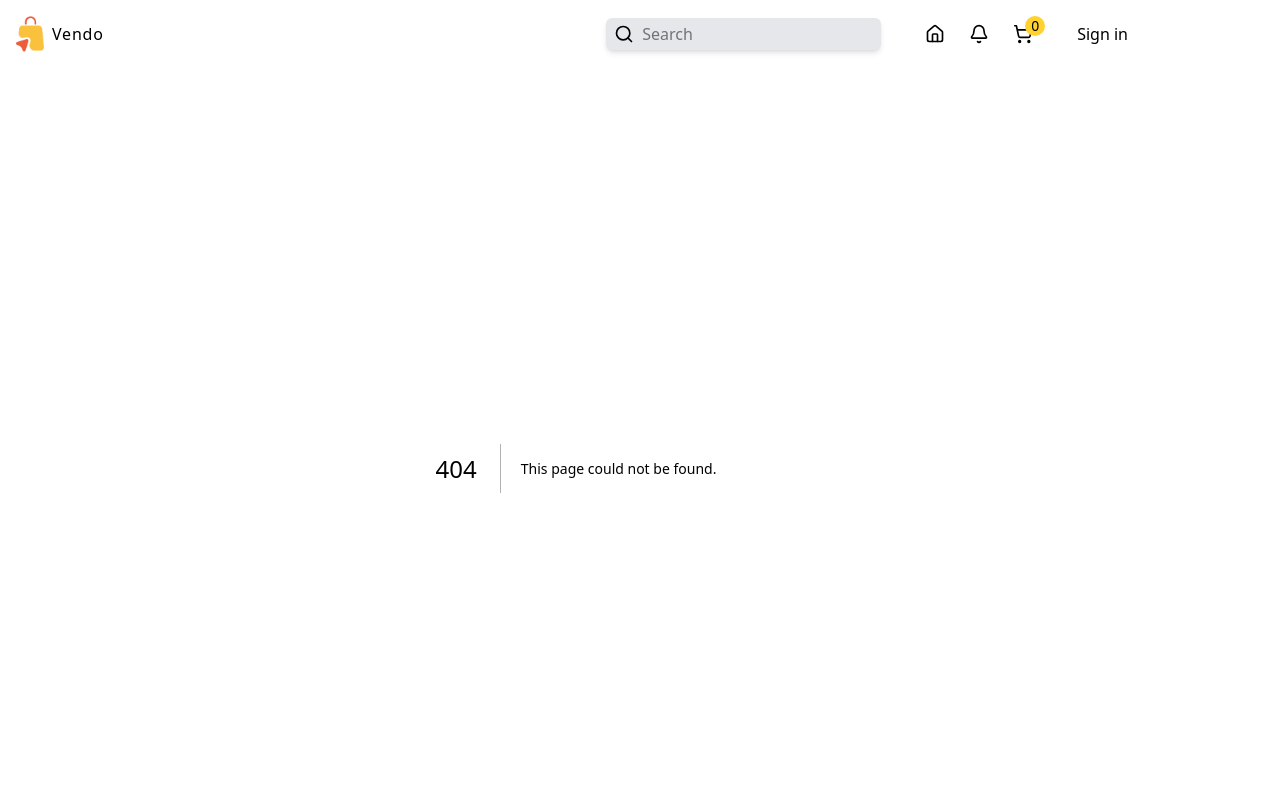
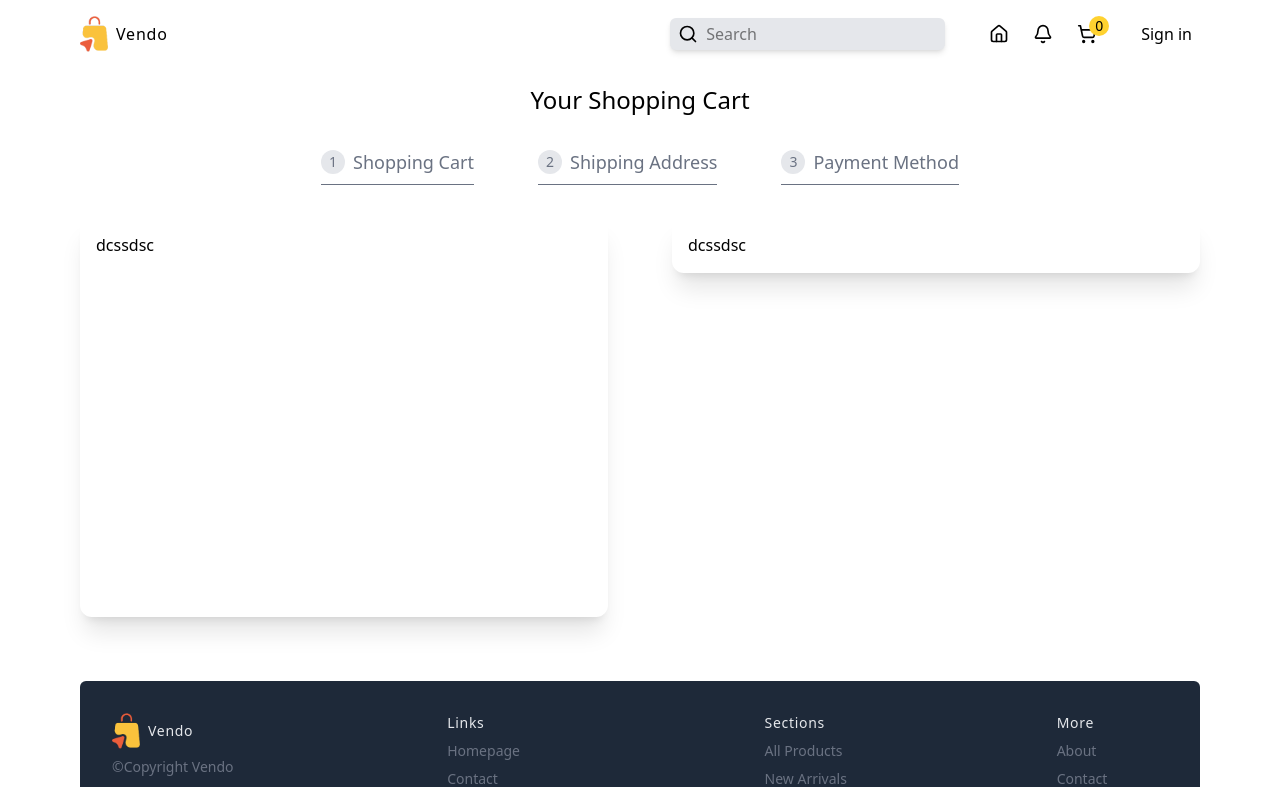
Before and after one commit to SubhodeepSamanta/Vendo, a Next.js app in the folder client/: page /cart in a window 1280 px wide. Before the commit this address had no page. Shown: the top 787 px of the page. Built offline with nearby package versions, Linux system fonts and the light colour scheme.

Commit message:
cart page

```diff
--- /dev/null
+++ b/client/src/app/cart/page.tsx
@@ -0,0 +1,41 @@
+"use client"
+import React from 'react'
+
+const steps = [
+  {
+    id: 1,
+    title: "Shopping Cart",
+  },
+  {
+    id: 2,
+    title: "Shipping Address",
+  },
+  {
+    id: 3,
+    title: "Payment Method",
+  },
+];
+
+const page = () => {
+  return (
+    <div className='flex flex-col items-center gap-8 justify-center mt-8'>
+        <h1 className='text-2xl font-medium'>Your Shopping Cart</h1>
+            <div className='flex flex-col md:flex-row items-center gap-8 lg:gap-16 '>
+                {
+                steps.map((step)=>(
+                    <div className='flex items-center justify-between text-gray-500 pb-2 text-lg border-b' key={step.id}>
+                        <div className='bg-gray-200 text-gray-500 h-6 w-6 flex items-center justify-center text-sm mr-2 rounded-full'>{step.id}</div>
+                        {step.title}
+                    </div>
+                ))
+            }
+            </div>
+            <div className='w-full flex flex-col lg:flex-row gap-16'>
+                <div className='w-full shadow-xl rounded-xl h-100 p-4'>dcssdsc</div>
+                <div className='w-full shadow-xl rounded-xl h-max p-4'>dcssdsc</div>
+            </div>
+    </div>
+  )
+}
+
+export default page
```
